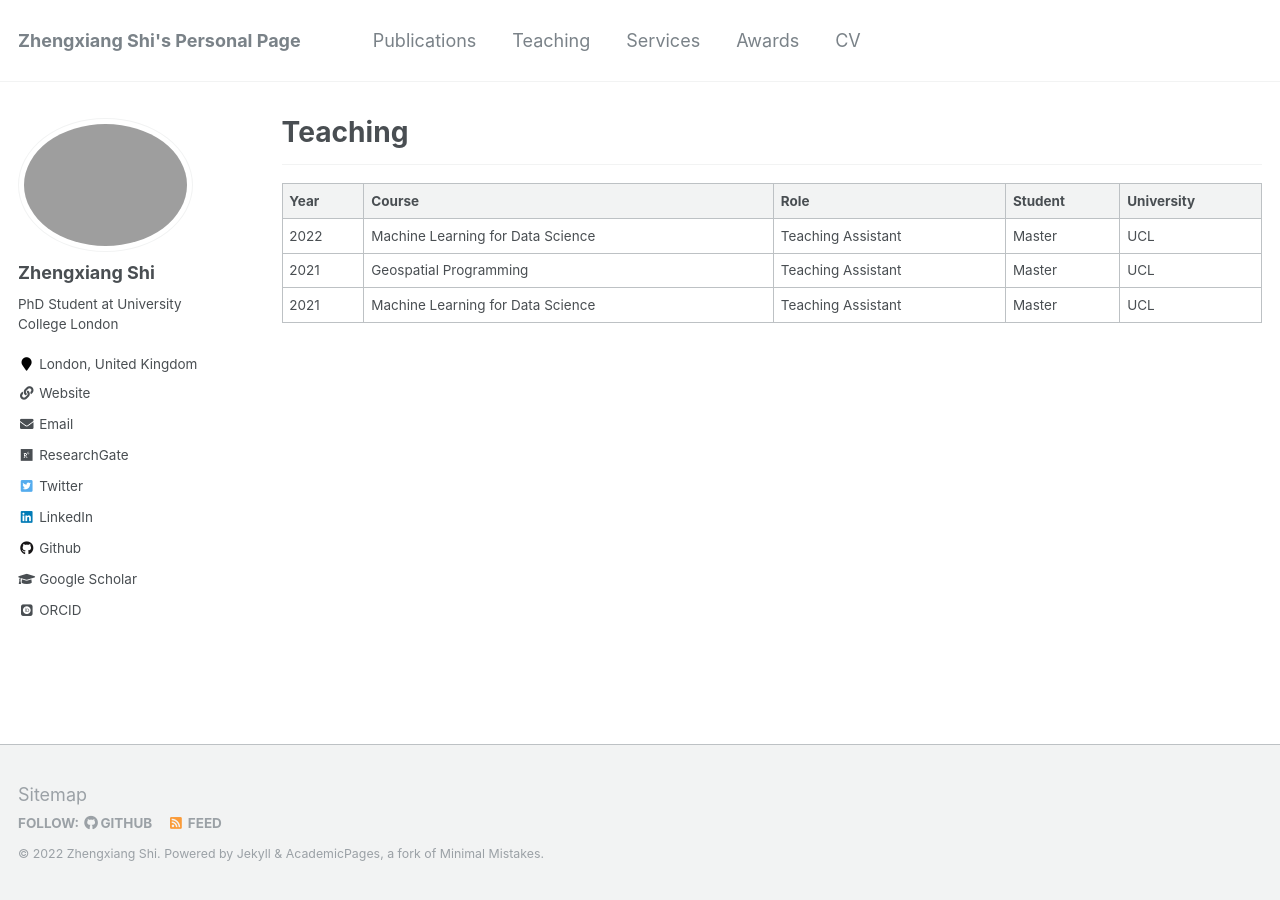
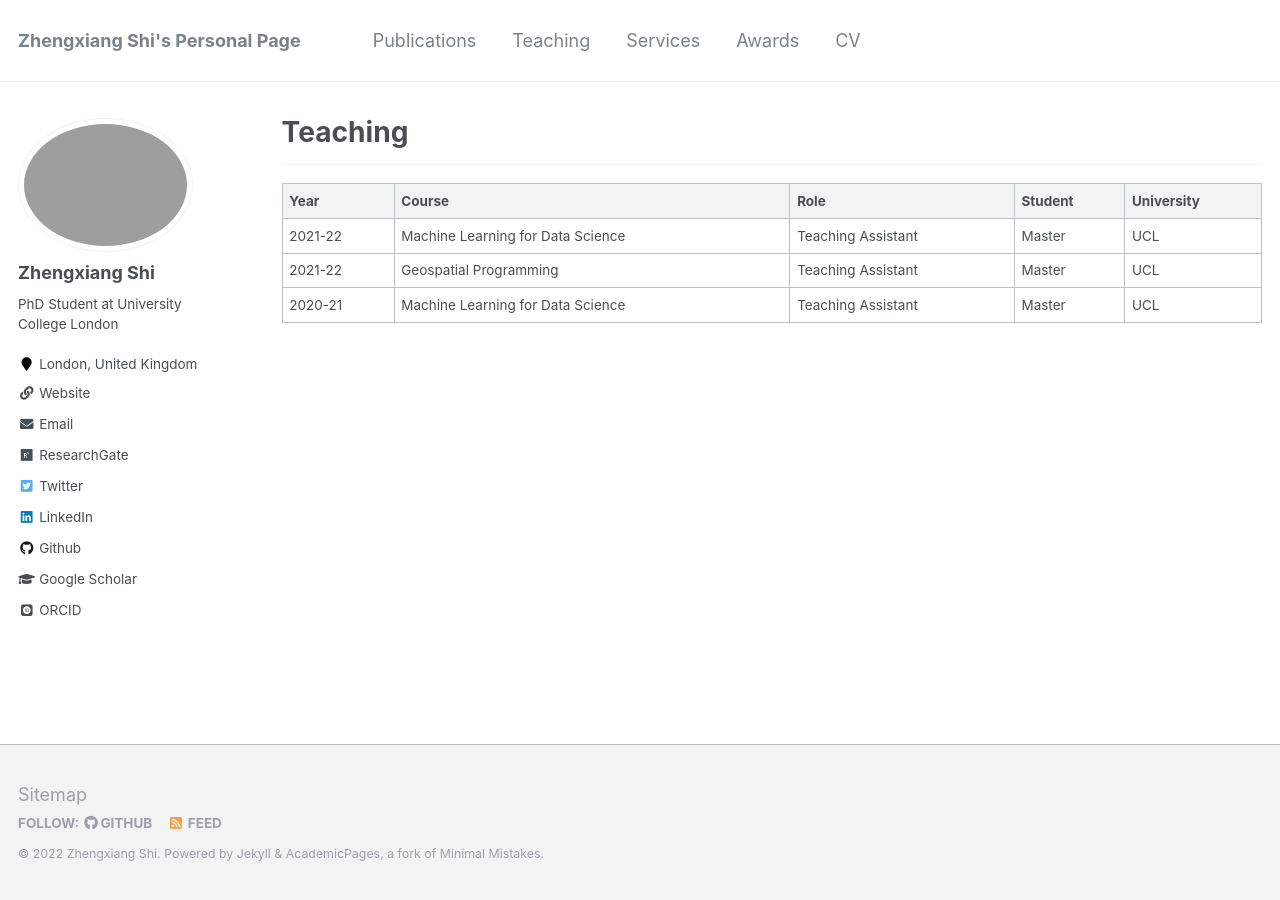
Before and after one commit to ZhengxiangShi/zhengxiangshi.github.io, a Jekyll site: the page built from _pages/teaching.md, in a window 1280 px wide. Built offline with Jekyll 4.4.1, drawn with Linux system fonts in a browser that asks for light colours; some web fonts are replaced.

Commit message:
fix: change the teaching year format

```diff
--- a/_pages/teaching.md
+++ b/_pages/teaching.md
@@ -10,6 +10,6 @@ author_profile: true
 
 | Year             | Course                             | Role                                                          | Student                  | University |
 | --------         | ---------------------------------  | ------------------------------------------------------------- | ------------------------ | ---------- |
-| 2022             | Machine Learning for Data Science  | Teaching Assistant                                            | Master                   | UCL        |
-| 2021             | Geospatial Programming             | Teaching Assistant                                            | Master                   | UCL        |
-| 2021             | Machine Learning for Data Science  | Teaching Assistant                                            | Master                   | UCL        |
+| 2021-22          | Machine Learning for Data Science  | Teaching Assistant                                            | Master                   | UCL        |
+| 2021-22          | Geospatial Programming             | Teaching Assistant                                            | Master                   | UCL        |
+| 2020-21          | Machine Learning for Data Science  | Teaching Assistant                                            | Master                   | UCL        |
```
